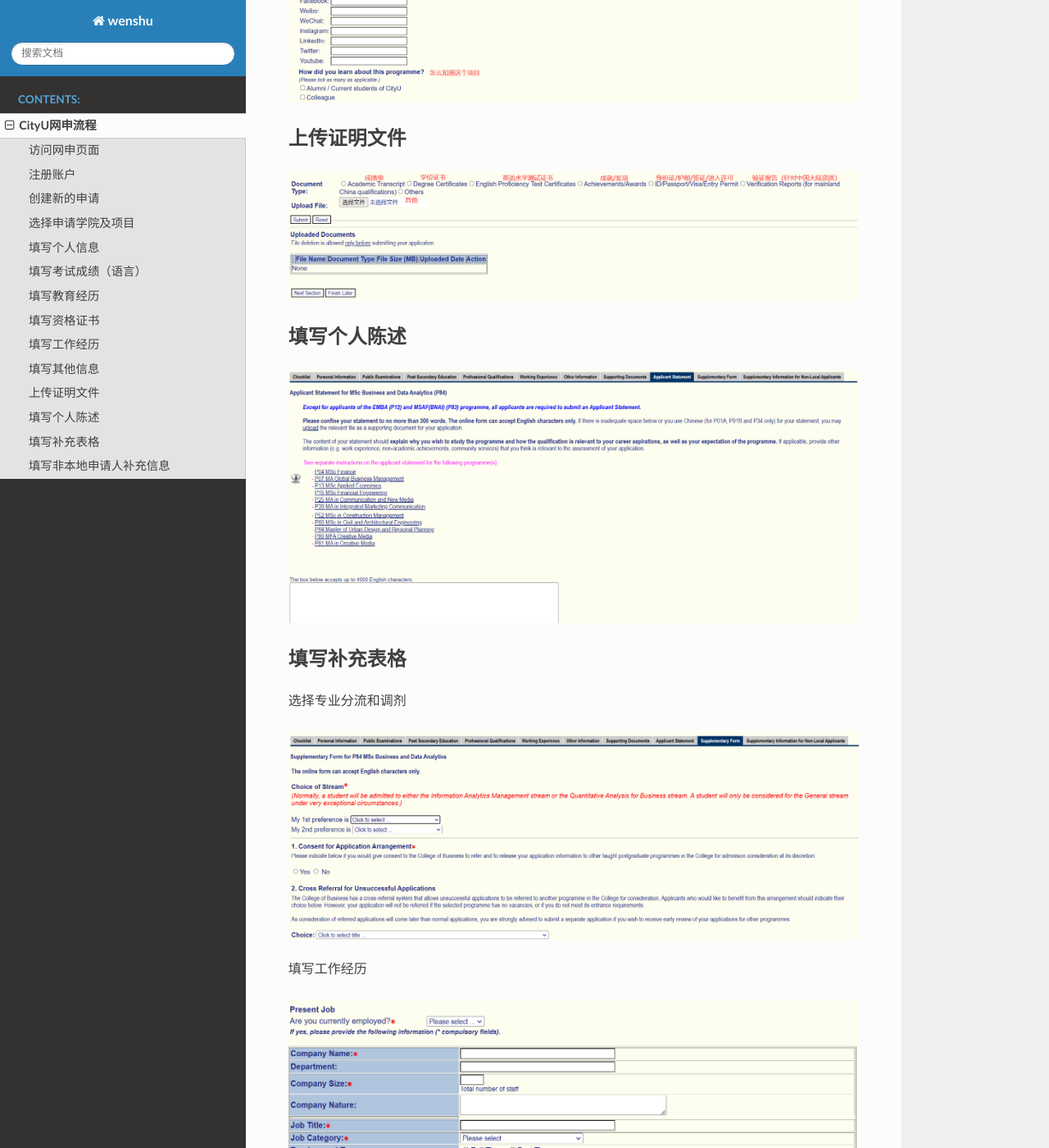
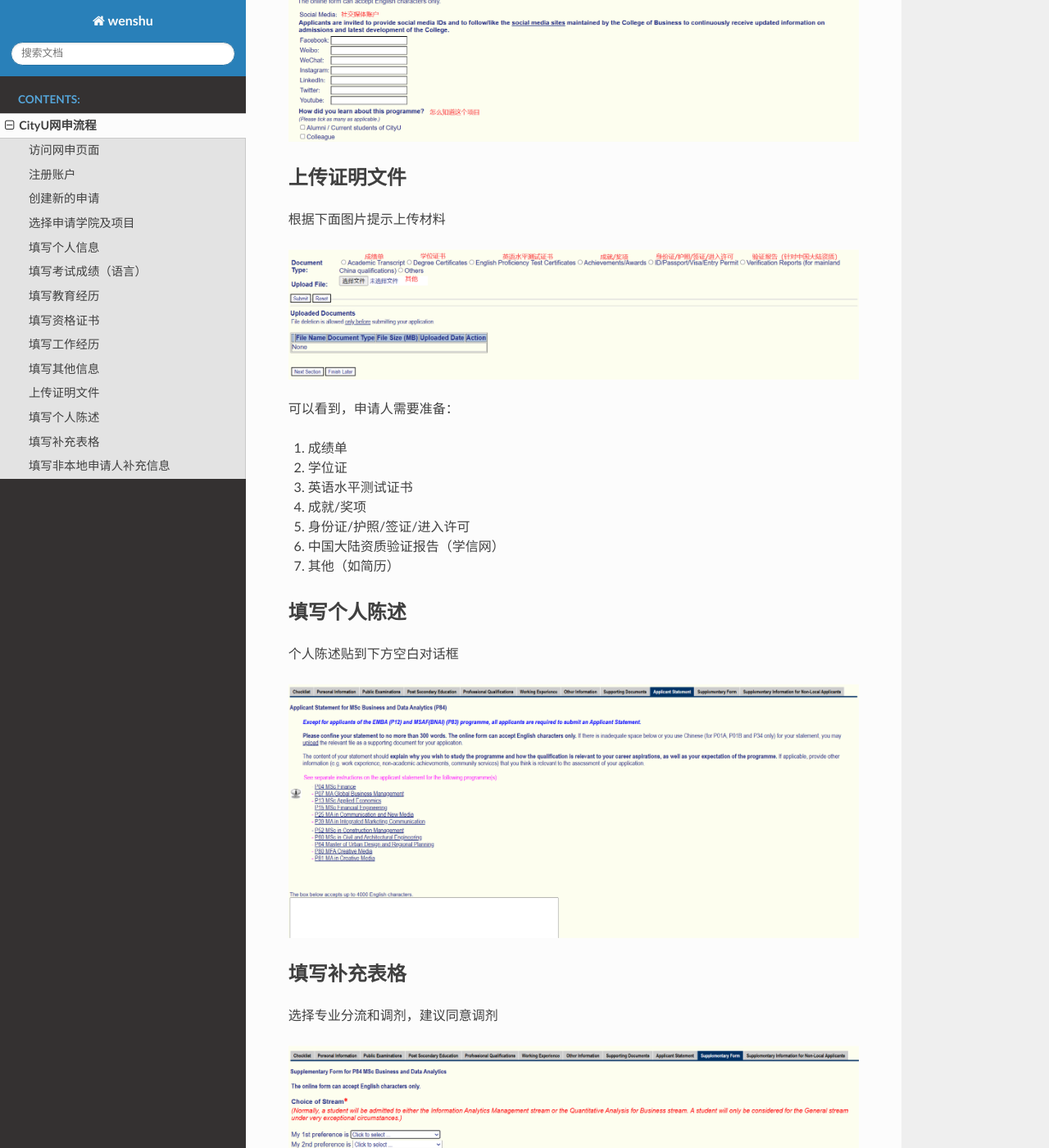
Before and after one commit to shuo1118/liuxuewenshu, a Sphinx documentation site: the page built from docs/source/CityU/CityU.md, in a window 1280 px wide and 1400 px high, scrolled down 6397 px. Shown: the whole window at 82% size. Built offline with Sphinx 7.4.7 and the Read the Docs theme 2.0.0, drawn with Linux system fonts in a browser that asks for light colours; some of the changed text lies outside the part shown.

Commit message:
Update CityU.md

```diff
--- a/docs/source/CityU/CityU.md
+++ b/docs/source/CityU/CityU.md
@@ -25,6 +25,8 @@
 记住你的申请编号，EID和密码。
 
 ## 创建新的申请
+
+点击**Apply for New Programme(s)**,创建一个新的申请
 
 ![](../CityU/fig/figure5.png)
 
@@ -58,7 +60,7 @@
 
 ## 填写教育经历
 
-填写已获得的最高学历
+根据下面图片提示，填写已获得的最高学历
 
 ![](../CityU/fig/figure12.png)
 
@@ -68,7 +70,7 @@
 
 ![](../CityU/fig/figure13-0.png)
 
-如果有资格证书，就点击**Add Record**
+如果有资格证书，就点击**Add Record**，并根据下面图片提示填写
 
 ![](../CityU/fig/figure13.png)
 
@@ -79,7 +81,7 @@
 
 ![](../CityU/fig/figure14.png)
 
-如果有工作经历，就点击**Add Record**
+如果有工作经历，就点击**Add Record**，并根据下面图片提示填写
 
 ![](../CityU/fig/figure15.png)
 
@@ -91,15 +93,29 @@
 
 ## 上传证明文件
 
+根据下面图片提示上传材料
+
 ![](../CityU/fig/figure17.png)
+
+可以看到，申请人需要准备：
+1. 成绩单
+2. 学位证
+3. 英语水平测试证书
+4. 成就/奖项
+5. 身份证/护照/签证/进入许可
+6. 中国大陆资质验证报告（学信网）
+7. 其他（如简历）
 
 ## 填写个人陈述
 
+个人陈述贴到下方空白对话框
+
 ![](../CityU/fig/figure18.png)
+
 
 ## 填写补充表格
 
-选择专业分流和调剂
+选择专业分流和调剂，建议同意调剂
 
 ![](../CityU/fig/figure19.png)
 
@@ -113,4 +129,6 @@
 
 ## 填写非本地申请人补充信息
 
+主要为通讯地址和学习方式。学习方式有全职/兼职两种
+
 ![](../CityU/fig/figure21.png)
```
